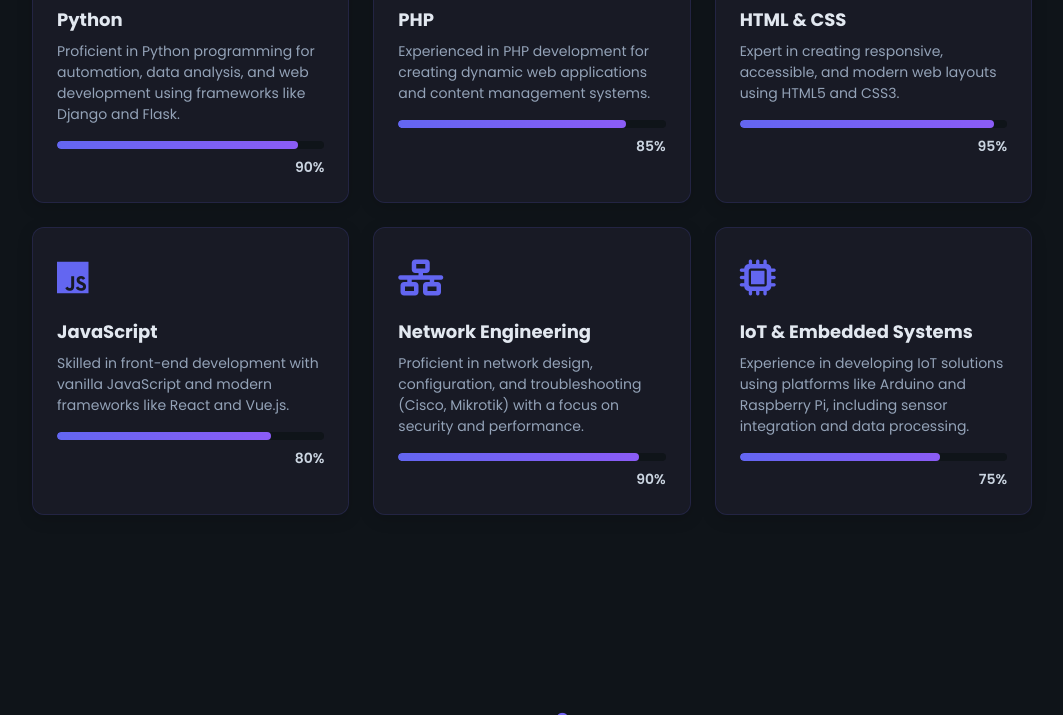
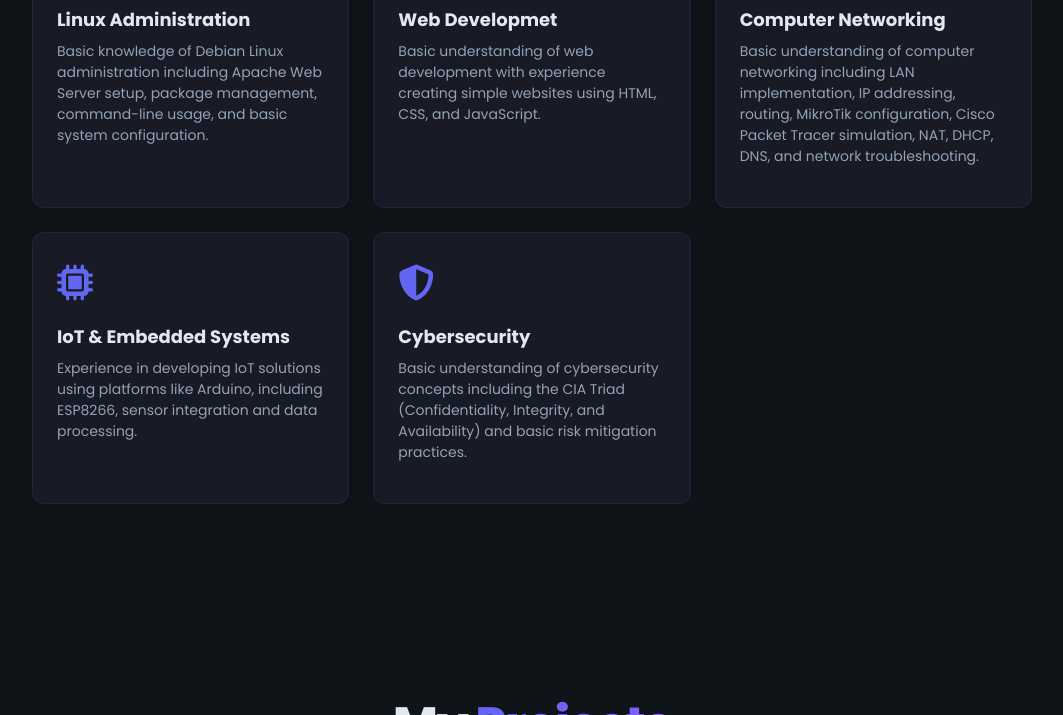
Before and after one commit to vickyadrian/portofolio-vickyadrian, a website: page index.html in a window 1280 px wide. Shown: the part 2995-3710 px from the top of the page, without its empty margins (108-1171 px from the left). Drawn offline with nearby package versions, Linux system fonts and the light colour scheme.

Commit message:
Add files via upload

```diff
--- a/index.html
+++ b/index.html
@@ -24,7 +24,7 @@
     <!-- Stylesheet -->
     <link rel="stylesheet" href="src/css/style.css">
     <!-- Popup Welcome -->
-    <script>
+<!--     <script>
    window.onload = function() {
     alert("Update v6-chatbot | 24/1/26 : \n" +
     "1. Menambahkan jendela chatbot, \n" +
@@ -36,7 +36,7 @@
     "2. Halaman baru, \n" +
     "3. Menerjemahkan halaman sesuai negara.");
 };
-</script>
+</script> -->
 </head>
 <body>
     <!-- Navigation Header -->
@@ -173,79 +173,39 @@
         <div class="container">
             <h2 class="section-title">My <span class="gradient-text">Skills</span></h2>
             <div class="skills-grid">
-                <!-- Python -->
+
                 <div class="skill-card">
                     <div class="skill-icon">
-                        <i class="fab fa-python" aria-hidden="true"></i>
+                        <i class="fab fa-debian" aria-hidden="true"></i>
                     </div>
-                    <h3 class="skill-title">Python</h3>
+                    <h3 class="skill-title">Linux Administration</h3>
                     <p class="skill-description">
-                        Proficient in Python programming for automation, data analysis, and web development using frameworks like Django and Flask.
+                        Basic knowledge of Debian Linux administration including Apache Web Server setup, package management, command-line usage, and basic system configuration.
                     </p>
-                    <div class="skill-progress">
-                        <div class="progress-bar" data-progress="90%" aria-valuenow="90" aria-valuemin="0" aria-valuemax="100"></div>
-                    </div>
-                    <span class="skill-percentage">90%</span>
                 </div>
 
-                <!-- PHP -->
-                <div class="skill-card">
-                    <div class="skill-icon">
-                        <i class="fab fa-php" aria-hidden="true"></i>
-                    </div>
-                    <h3 class="skill-title">PHP</h3>
-                    <p class="skill-description">
-                        Experienced in PHP development for creating dynamic web applications and content management systems.
-                    </p>
-                    <div class="skill-progress">
-                        <div class="progress-bar" data-progress="85%" aria-valuenow="85" aria-valuemin="0" aria-valuemax="100"></div>
-                    </div>
-                    <span class="skill-percentage">85%</span>
-                </div>
 
-                <!-- HTML/CSS -->
+
                 <div class="skill-card">
                     <div class="skill-icon">
                         <i class="fab fa-html5" aria-hidden="true"></i>
                     </div>
-                    <h3 class="skill-title">HTML & CSS</h3>
+                    <h3 class="skill-title">Web Developmet</h3>
                     <p class="skill-description">
-                        Expert in creating responsive, accessible, and modern web layouts using HTML5 and CSS3.
+                        Basic understanding of web development with experience creating simple websites using HTML, CSS, and JavaScript.
                     </p>
-                    <div class="skill-progress">
-                        <div class="progress-bar" data-progress="95%" aria-valuenow="95" aria-valuemin="0" aria-valuemax="100"></div>
-                    </div>
-                    <span class="skill-percentage">95%</span>
                 </div>
 
-                <!-- JavaScript -->
-                <div class="skill-card">
-                    <div class="skill-icon">
-                        <i class="fab fa-js" aria-hidden="true"></i>
-                    </div>
-                    <h3 class="skill-title">JavaScript</h3>
-                    <p class="skill-description">
-                        Skilled in front-end development with vanilla JavaScript and modern frameworks like React and Vue.js.
-                    </p>
-                    <div class="skill-progress">
-                        <div class="progress-bar" data-progress="80%" aria-valuenow="80" aria-valuemin="0" aria-valuemax="100"></div>
-                    </div>
-                    <span class="skill-percentage">80%</span>
-                </div>
 
                 <!-- Network Engineering -->
                 <div class="skill-card">
                     <div class="skill-icon">
                         <i class="fas fa-network-wired" aria-hidden="true"></i>
                     </div>
-                    <h3 class="skill-title">Network Engineering</h3>
+                    <h3 class="skill-title">Computer Networking</h3>
                     <p class="skill-description">
-                        Proficient in network design, configuration, and troubleshooting (Cisco, Mikrotik) with a focus on security and performance.
+                        Basic understanding of computer networking including LAN implementation, IP addressing, routing, MikroTik configuration, Cisco Packet Tracer simulation, NAT, DHCP, DNS, and network troubleshooting.
                     </p>
-                    <div class="skill-progress">
-                        <div class="progress-bar" data-progress="90%" aria-valuenow="90" aria-valuemin="0" aria-valuemax="100"></div>
-                    </div>
-                    <span class="skill-percentage">90%</span>
                 </div>
 
                 <!-- IoT & Embedded Systems -->
@@ -255,12 +215,18 @@
                     </div>
                     <h3 class="skill-title">IoT & Embedded Systems</h3>
                     <p class="skill-description">
-                        Experience in developing IoT solutions using platforms like Arduino and Raspberry Pi, including sensor integration and data processing.
+                        Experience in developing IoT solutions using platforms like Arduino, including ESP8266, sensor integration and data processing.
                     </p>
-                    <div class="skill-progress">
-                        <div class="progress-bar" data-progress="75%" aria-valuenow="75" aria-valuemin="0" aria-valuemax="100"></div>
+                </div>
+
+                <div class="skill-card">
+                    <div class="skill-icon">
+                        <i class="fa-solid fa-shield-halved" aria-hidden="true"></i>
                     </div>
-                    <span class="skill-percentage">75%</span>
+                    <h3 class="skill-title">Cybersecurity</h3>
+                    <p class="skill-description">
+                        Basic understanding of cybersecurity concepts including the CIA Triad (Confidentiality, Integrity, and Availability) and basic risk mitigation practices.
+                    </p>
                 </div>
             </div>
         </div>
```
